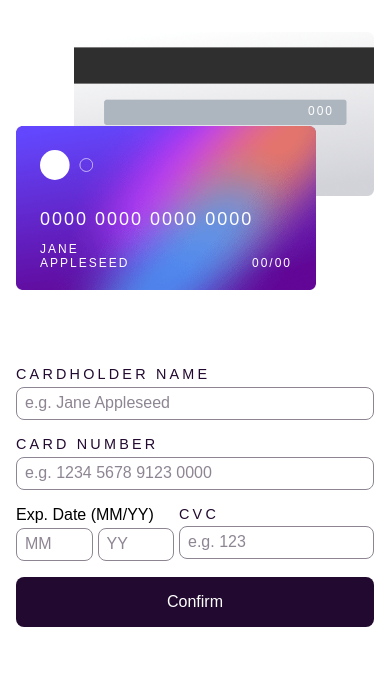
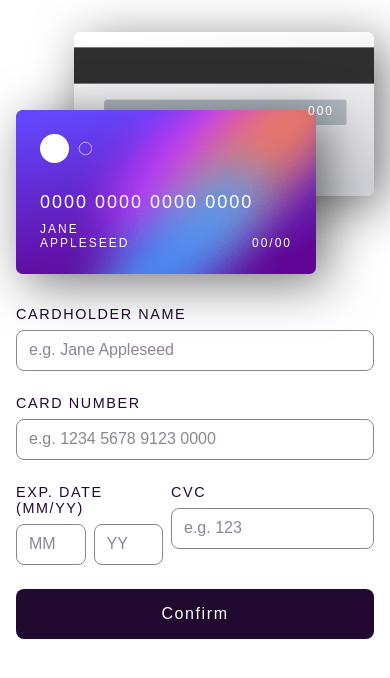
Before and after one commit to VicSchbt/PERSO-interactive-card-details-form, a website built with Vite: page index.html in a window 390 px wide. Built offline with nearby package versions, Linux system fonts and the light colour scheme; files whose address does not match are found by name.

Commit message:
📱 fix card responsiveness

```diff
--- a/index.html
+++ b/index.html
@@ -2,10 +2,7 @@
 <html lang="en">
   <head>
     <meta charset="UTF-8" />
-		<meta
-			name="viewport"
-			content="width=device-width, initial-scale=1.0"
-		/>
+    <meta name="viewport" content="width=device-width, initial-scale=1.0" />
     <!-- displays site properly based on user's device -->
 
     <link
@@ -48,7 +45,12 @@
     <main class="card-content">
       <form class="card-content__form">
         <div class="card-content__input-group">
-					<label for="card-content__cardholder-name"> Cardholder Name </label>
+          <label
+            class="card-content__label"
+            for="card-content__cardholder-name"
+          >
+            Cardholder Name
+          </label>
           <input
             type="text"
             id="card-content__cardholder-name"
@@ -56,7 +58,9 @@
           />
         </div>
         <div class="card-content__input-group">
-					<label for="card-content__card-number"> Card Number </label>
+          <label class="card-content__label" for="card-content__card-number">
+            Card Number
+          </label>
           <input
             type="number"
             id="card-content__card-number"
@@ -64,22 +68,16 @@
           />
         </div>
         <div class="card-content__input-group">
-					<p>Exp. Date (MM/YY)</p>
+          <p class="card-content__label">Exp. Date (MM/YY)</p>
           <div>
-						<input
-							type="number"
-							id="card-content__exp-mm"
-							placeholder="MM"
-						/>
-						<input
-							type="number"
-							id="card-content__exp-yy"
-							placeholder="YY"
-						/>
+            <input type="number" id="card-content__exp-mm" placeholder="MM" />
+            <input type="number" id="card-content__exp-yy" placeholder="YY" />
           </div>
         </div>
         <div class="card-content__input-group">
-					<label for="card-content__card-cvc"> CVC </label>
+          <label class="card-content__label" for="card-content__card-cvc">
+            CVC
+          </label>
           <input
             type="number"
             id="card-content__card-cvc"
@@ -95,10 +93,6 @@
       </section>
     </main>
 
-		<script
-			src="app.js"
-			type="module"
-			defer
-		></script>
+    <script src="app.js" type="module" defer></script>
   </body>
 </html>
--- a/scss/main.scss
+++ b/scss/main.scss
@@ -1,6 +1,6 @@
 @font-face {
-	font-family: 'Space Grotesk';
-	src: url('./fonts/SpaceGrotesk-Medium.ttf');
+  font-family: "Space Grotesk";
+  src: url("./fonts/SpaceGrotesk-Medium.ttf");
   font-weight: 500;
 }
 
@@ -16,6 +16,10 @@ $light-grayish-violet: hsl(270, 3%, 87%);
 $dark-grayish-violet: hsl(279, 6%, 55%);
 $very-dark-violet: hsl(278, 68%, 11%);
 
+$grid-inline-gap: 0.5rem;
+$input-gap: 0.5rem;
+$card-radius: 0.5rem;
+
 *,
 ::after,
 ::before {
@@ -25,29 +29,39 @@ $very-dark-violet: hsl(278, 68%, 11%);
 }
 
 * {
-	font-family: 'Space Grotesk', sans-serif;
+  font-family: "Space Grotesk", sans-serif;
 }
 
 body {
   background-color: $white;
-	background-image: url('./images/bg-main-mobile.png');
+  background-image: url("./images/bg-main-mobile.png");
   background-repeat: no-repeat;
   background-size: contain;
-	padding: 1rem;
+  padding: 2rem 1rem;
   height: 100dvh;
+  display: flex;
+  flex-direction: column;
+  gap: 2rem;
 }
 
 .card {
   &-header {
-		height: 350px;
+    height: 31%;
+    width: 100%;
     position: relative;
     &__front,
     &__back {
       width: 300px;
+      height: 164px;
+      border-radius: $card-radius;
+      box-shadow: 10px 10px 50px 1px rgba(0, 0, 0, 0.51);
+      -webkit-box-shadow: 10px 10px 50px 1px rgba(0, 0, 0, 0.51);
+      -moz-box-shadow: 10px 10px 50px 1px rgba(0, 0, 0, 0.51);
     }
     &__front {
-			position: relative;
-			top: 110px;
+      position: absolute;
+      left: 0;
+      bottom: 0;
       z-index: 10;
       &-bg {
         width: 100%;
@@ -61,7 +75,8 @@ body {
         padding: 24px;
         display: grid;
         grid-template-columns: repeat(2, 1fr);
-				grid-template-areas: 'logo logo' 'logo logo' 'card card' 'name date';
+        grid-template-rows: 2fr 1fr 1fr;
+        grid-template-areas: "logo logo" "card card" "name date";
       }
       &-logo {
         grid-area: logo;
@@ -91,7 +106,7 @@ body {
     }
     &__back {
       position: absolute;
-			top: 16px;
+      top: 0;
       right: 0;
       &-bg {
         width: 100%;
@@ -111,8 +126,8 @@ body {
     &__form {
       display: grid;
       grid-template-columns: 1fr 1fr;
-			row-gap: 1rem;
-			column-gap: 0.3rem;
+      row-gap: 1.5rem;
+      column-gap: $grid-inline-gap;
     }
     &__input-group:nth-child(1),
     &__input-group:nth-child(2) {
@@ -121,29 +136,40 @@ body {
     &__input-group {
       display: flex;
       flex-direction: column;
-			gap: 0.3rem;
-			label {
-				text-transform: uppercase;
-				letter-spacing: 0.2rem;
-				color: $very-dark-violet;
-				font-size: 0.9rem;
-			}
+      gap: $input-gap;
       div {
         display: flex;
-				gap: 0.3rem;
+        gap: $grid-inline-gap;
         input {
           width: 50%;
         }
       }
       input {
-				padding: 0.5rem;
+        padding: 0.75rem;
         border: 1px solid $dark-grayish-violet;
         border-radius: 0.5rem;
         &::placeholder {
           font-size: 1rem;
           color: $dark-grayish-violet;
         }
+        &[type="number"] {
+          &::-webkit-inner-spin-button {
+            -webkit-appearance: none !important;
+            margin: 0;
           }
+          &::-webkit-outer-spin-button {
+            -webkit-appearance: none !important;
+            margin: 0;
+          }
+        }
+      }
+    }
+    &__label {
+      text-transform: uppercase;
+      letter-spacing: 0.1rem;
+      color: $very-dark-violet;
+      font-size: 0.9rem;
+      line-height: 1rem;
     }
     button {
       grid-column: 1 / span 2;
@@ -151,6 +177,7 @@ body {
       color: $white;
       border: none;
       font-size: 1rem;
+      letter-spacing: 0.1rem;
       padding: 1rem;
       border-radius: 0.5rem;
     }
```
Lines whose indentation alone changed are shown as unchanged.
